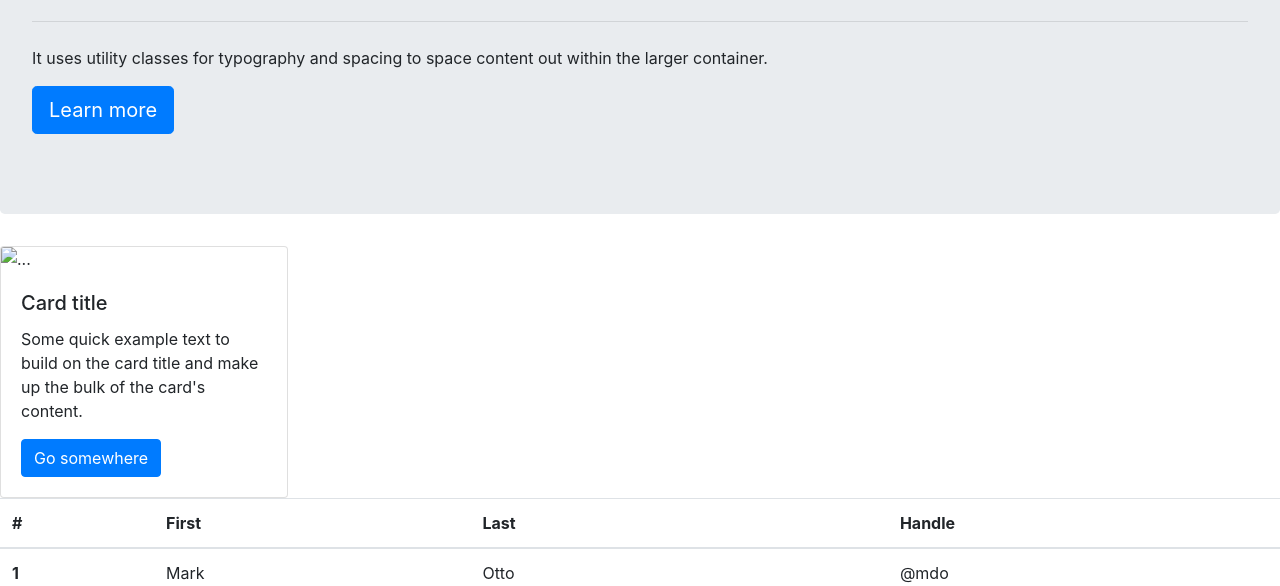
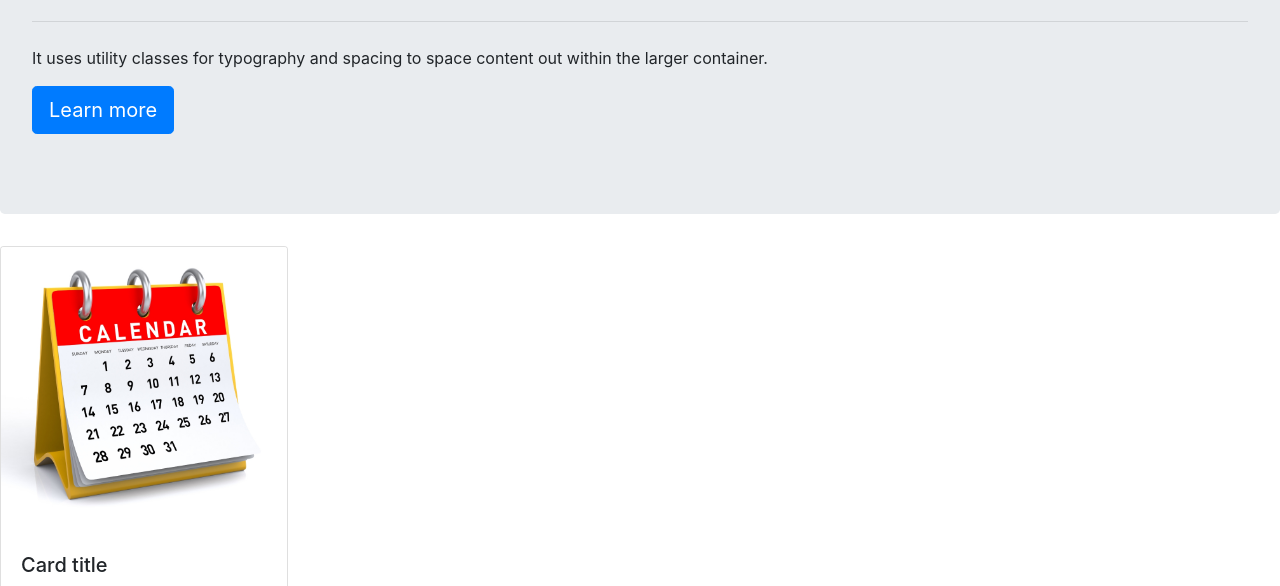
Before and after one commit to AmandaC0022/Project-Tracker, a plain HTML site: page index.html in a window 1280 px wide. Shown: the part 172-758 px from the top of the page. Drawn offline with nearby package versions, Linux system fonts and the light colour scheme.

Commit message:
added pic

```diff
--- a/index.html
+++ b/index.html
@@ -32,7 +32,7 @@
     </hero>
     <main>
         <div class="card" style="width: 18rem;">
-            <img src="..." class="card-img-top" alt="...">
+            <img src="Calendar.jpeg" class="card-img-top" alt="calendar image">
             <div class="card-body">
               <h5 class="card-title">Card title</h5>
               <p class="card-text">Some quick example text to build on the card title and make up the bulk of the card's content.</p>
```
